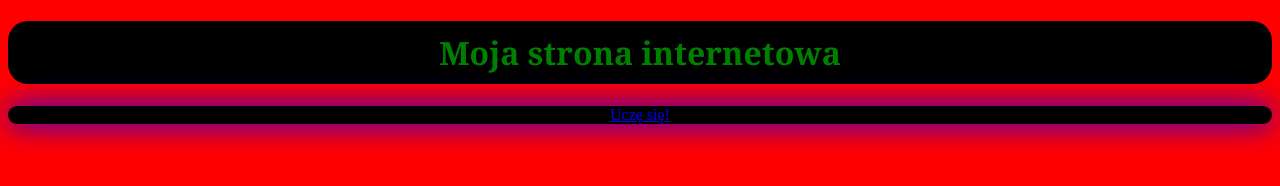
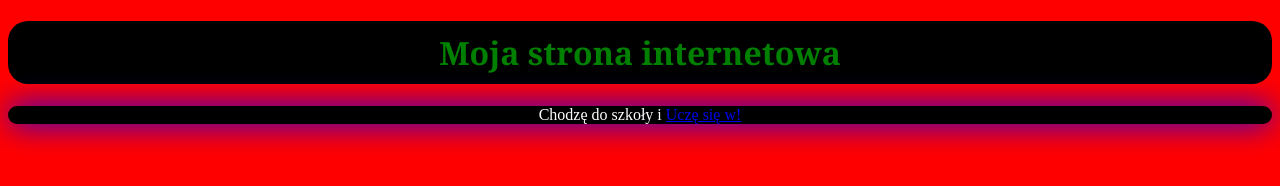
Before and after one commit to PiotrM06/piotrm06.github.io, a plain HTML site: page index.html in a window 1280 px wide. Drawn offline with Linux system fonts and the light colour scheme.

Commit message:
poprawki

```diff
--- a/index.html
+++ b/index.html
@@ -9,8 +9,8 @@
 <body>
 
     <h1>Moja strona internetowa</h1>
-    <p>
-    <a href="https://www.zseiulaziska.pl/zseiu2020/">Uczę się!</a>
+    <p> Chodzę do szkoły i
+    <a href="https://www.zseiulaziska.pl/zseiu2020/">Uczę się w!</a>
     </p>
 </body>
 </html>
--- a/style.css
+++ b/style.css
@@ -11,7 +11,7 @@ h1{
     font-family: Cambria, Cochin, Georgia, Times, 'Times New Roman', serif;
 }
 p{
-    color:rgb(247, 247, 255);
+    color:rgb(255, 255, 255);
     text-align: center;
     bottom: 30px;
     border-radius: 50px;
```
